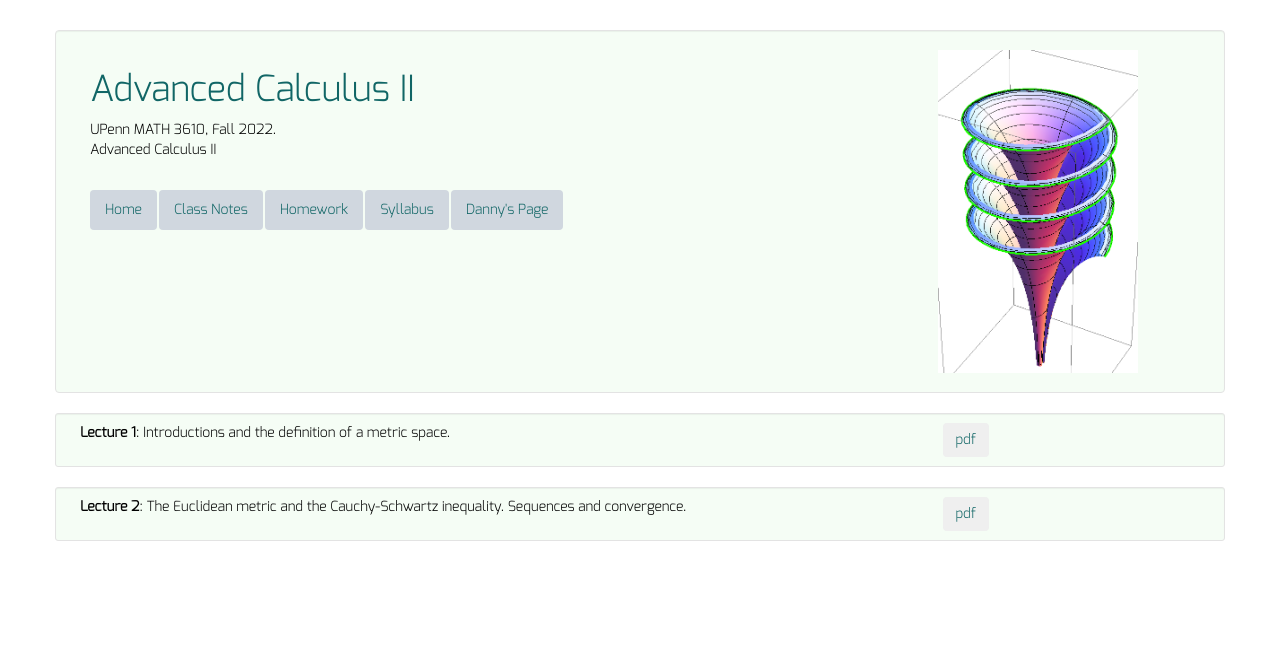
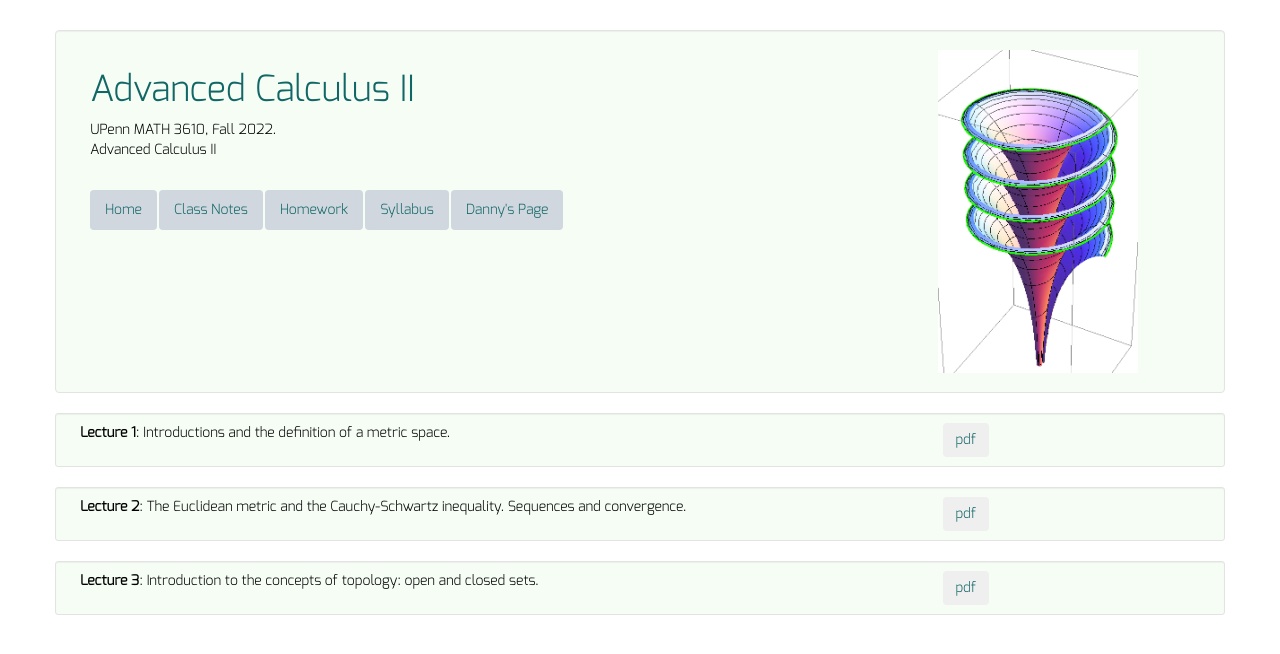
Before and after one commit to dkrashen/advancedcalc2, a Jekyll site: the page built from lectures/index.html, in a window 1280 px wide. Shown: the top 654 px of the page. Built offline with Jekyll 4.4.1, drawn with Linux system fonts in a browser that asks for light colours.

Commit message:
add lecture 3

```diff
--- a/_data/lectures.yml
+++ b/_data/lectures.yml
@@ -4,3 +4,6 @@
 - title: "Lecture 2"
   description: "The Euclidean metric and the Cauchy-Schwartz inequality. Sequences and convergence."
   filename: "lecture2.pdf"
+- title: "Lecture 3"
+  description: "Introduction to the concepts of topology: open and closed sets."
+  filename: "lecture3.pdf"
```
Also changed, not shown: 1 other file.
